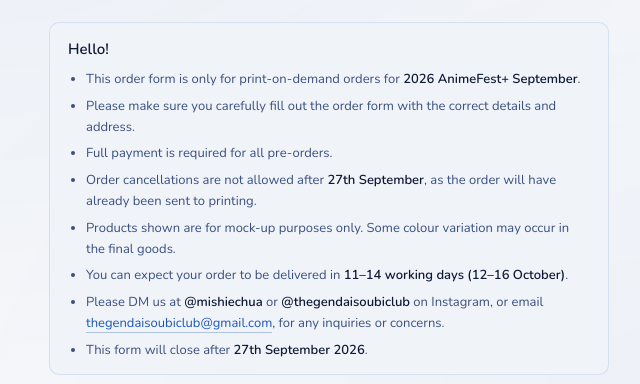
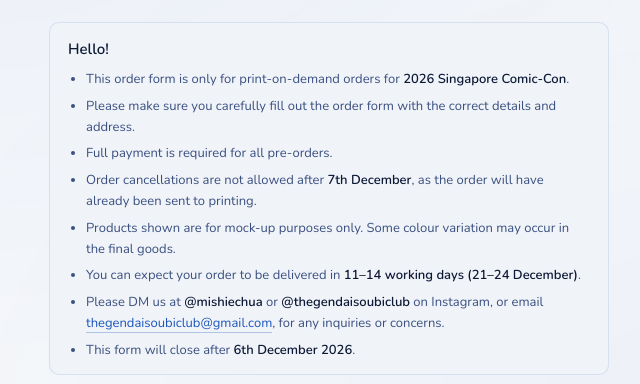
Before and after one commit to ian-chong/apparel-order-form, a plain HTML site: page index.html in a window 1280 px wide. Shown: the part 312-696 px from the top of the page, 311-951 px from the left. Drawn offline with nearby package versions, Linux system fonts and the light colour scheme.

Commit message:
Reopen form for 2026 Singapore Comic-Con (closes 6 Dec)
Co-Authored-By: Claude Opus 5.5 <noreply@anthropic.com>

```diff
--- a/index.html
+++ b/index.html
@@ -142,14 +142,14 @@ body{background:var(--bg);color:var(--text);font-family:'Nunito',sans-serif;font
     <div class="header-notice">
       <p class="greet">Hello!</p>
       <ul>
-        <li>This order form is only for print-on-demand orders for <strong>2026 AnimeFest+ September</strong>.</li>
+        <li>This order form is only for print-on-demand orders for <strong>2026 Singapore Comic-Con</strong>.</li>
         <li>Please make sure you carefully fill out the order form with the correct details and address.</li>
         <li>Full payment is required for all pre-orders.</li>
-        <li>Order cancellations are not allowed after <strong>27th September</strong>, as the order will have already been sent to printing.</li>
+        <li>Order cancellations are not allowed after <strong>7th December</strong>, as the order will have already been sent to printing.</li>
         <li>Products shown are for mock-up purposes only. Some colour variation may occur in the final goods.</li>
-        <li>You can expect your order to be delivered in <strong>11&ndash;14 working days (12&ndash;16 October)</strong>.</li>
+        <li>You can expect your order to be delivered in <strong>11&ndash;14 working days (21&ndash;24 December)</strong>.</li>
         <li>Please DM us at <strong>@mishiechua</strong> or <strong>@thegendaisoubiclub</strong> on Instagram, or email <a href="mailto:thegendaisoubiclub@gmail.com">thegendaisoubiclub@gmail.com</a>, for any inquiries or concerns.</li>
-        <li>This form will close after <strong>27th September 2026</strong>.</li>
+        <li>This form will close after <strong>6th December 2026</strong>.</li>
       </ul>
     </div>
     <div class="header-catalog-link"><a href="https://drive.google.com/file/d/1vnBH59V9eYvQGdZ2DjKx1-FUZWZob4P3/view" target="_blank">&gt;&gt; View Digital Catalog &lt;&lt;</a></div>
@@ -1295,7 +1295,7 @@ function focusAndScroll(el, message){
 // visitor's own timezone, so the form closes at the same real-world moment for
 // everyone. Set to the instant 28 Sept 2026 begins in MYT — i.e. the form stays
 // open through all of 27 Sept and closes right after that midnight.
-const FORM_CLOSE_AT = new Date('2026-09-28T00:00:00+08:00');
+const FORM_CLOSE_AT = new Date('2026-12-07T00:00:00+08:00');
 if (Date.now() >= FORM_CLOSE_AT.getTime()) {
   document.getElementById('formContent').style.display = 'none';
   document.getElementById('formClosedMessage').style.display = 'block';
```
